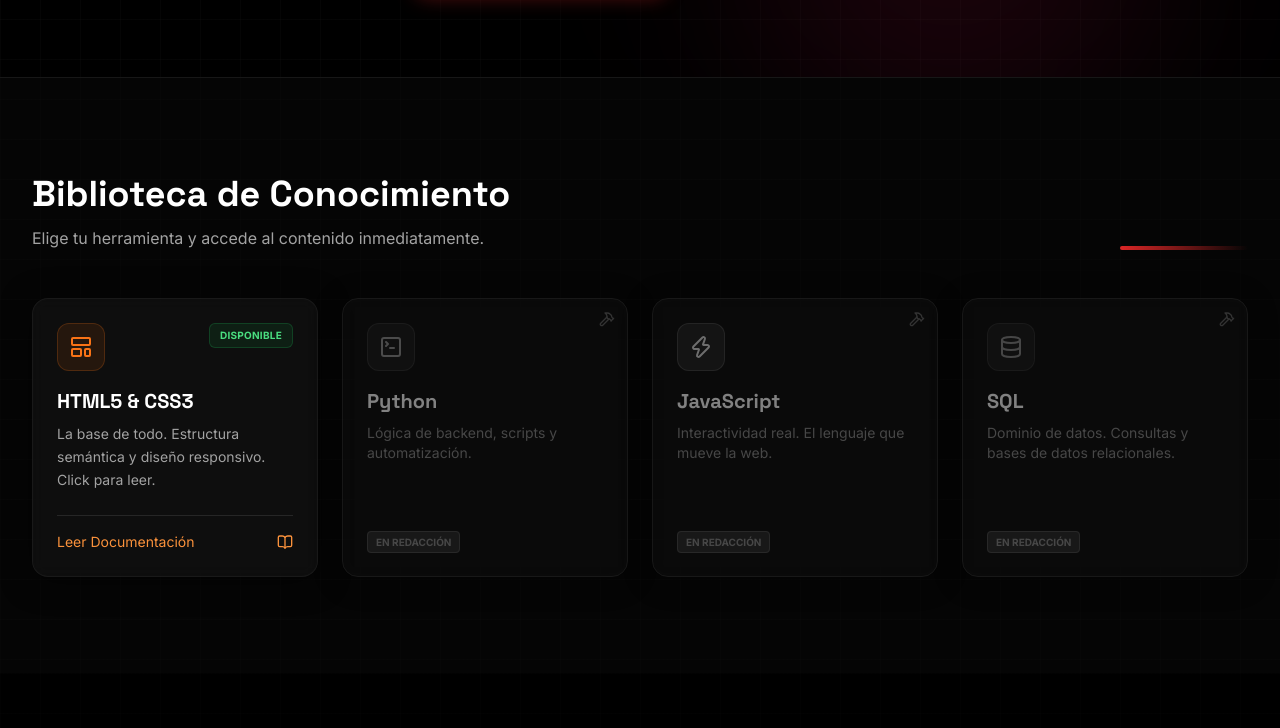
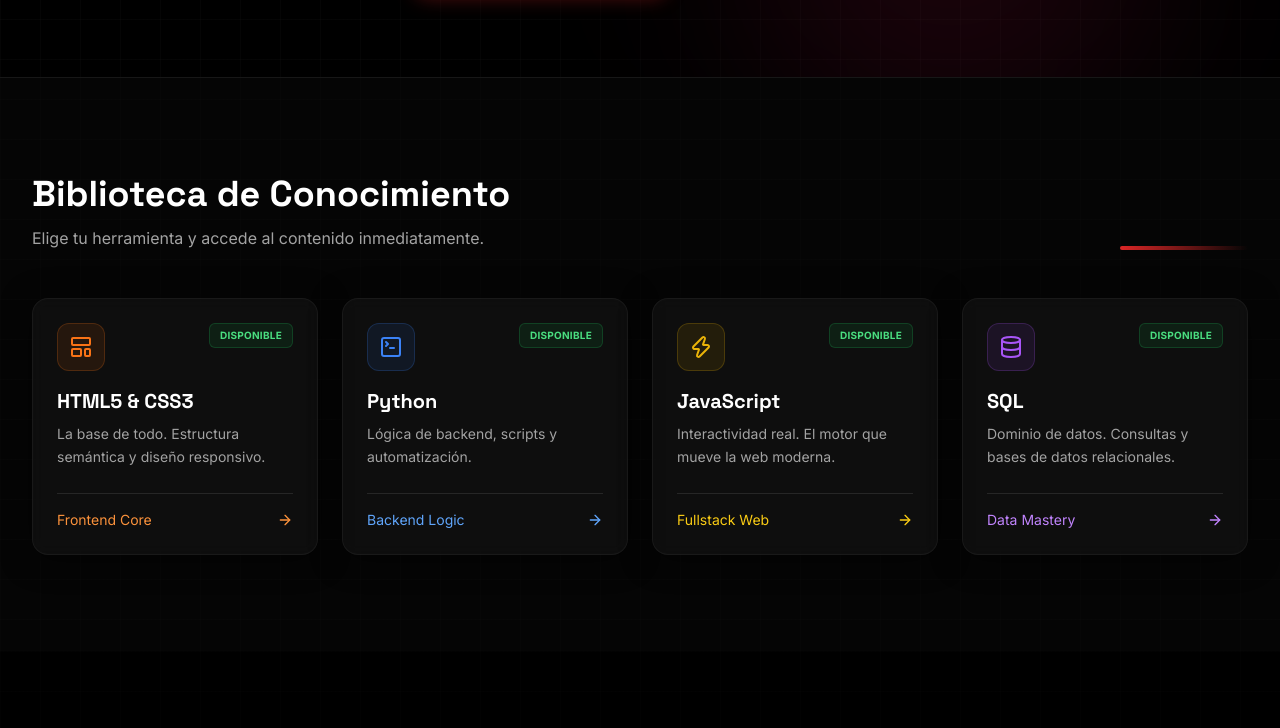
Before and after one commit to blqa/godsplan-coding, a plain HTML site: page index.html in a window 1280 px wide. Shown: the part 581-1309 px from the top of the page. Drawn offline with nearby package versions, Linux system fonts and the light colour scheme.

Commit message:
Update index.html

```diff
--- a/index.html
+++ b/index.html
@@ -150,10 +150,10 @@
 
             <div class="grid grid-cols-1 md:grid-cols-2 lg:grid-cols-4 gap-6">
 
-                <!-- 1. HTML5 & CSS (ACTIVA) -->
-                <a href="https://coding.godsplan.site/html5" target="_blank" class="group glass-card rounded-2xl p-6 hover:border-red-500/50 transition-all duration-300 hover:-translate-y-2 relative overflow-hidden block">
-                    <!-- Glow Effect on Hover -->
-                    <div class="absolute -inset-1 bg-gradient-to-r from-orange-600 to-red-600 rounded-2xl blur opacity-0 group-hover:opacity-20 transition duration-500"></div>
+                <!-- 1. HTML5 & CSS (ACTIVO) -->
+                <a href="html5.html" class="group glass-card rounded-2xl p-6 hover:border-orange-500/50 transition-all duration-300 hover:-translate-y-2 relative overflow-hidden block">
+                    <!-- Glow Effect -->
+                    <div class="absolute -inset-1 bg-gradient-to-r from-orange-600 to-orange-400 rounded-2xl blur opacity-0 group-hover:opacity-20 transition duration-500"></div>
 
                     <div class="relative flex flex-col h-full">
                         <div class="flex justify-between items-start mb-4">
@@ -166,77 +166,89 @@
                         </div>
                         <h3 class="text-xl font-bold text-white mb-2 group-hover:text-orange-400 transition-colors">HTML5 & CSS3</h3>
                         <p class="text-neutral-400 text-sm mb-6 leading-relaxed">
-                            La base de todo. Estructura semántica y diseño responsivo. Click para leer.
+                            La base de todo. Estructura semántica y diseño responsivo.
                         </p>
                         <div class="mt-auto pt-4 border-t border-neutral-800 flex items-center justify-between text-sm text-orange-400 font-medium">
-                            <span>Leer Documentación</span>
-                            <i data-lucide="book-open" class="w-4 h-4 group-hover:scale-110 transition-transform"></i>
+                            <span>Frontend Core</span>
+                            <i data-lucide="arrow-right" class="w-4 h-4 group-hover:translate-x-1 transition-transform"></i>
                         </div>
                     </div>
                 </a>
 
-                <!-- 2. Python (INACTIVA) -->
-                <div class="glass-card rounded-2xl p-6 border-neutral-800 opacity-60 hover:opacity-80 transition-opacity cursor-not-allowed relative overflow-hidden">
-                    <div class="absolute top-0 right-0 p-3">
-                         <i data-lucide="hammer" class="w-4 h-4 text-neutral-600"></i>
-                    </div>
-                    <div class="flex flex-col h-full grayscale hover:grayscale-0 transition-all duration-500">
-                        <div class="mb-4">
-                            <div class="w-12 h-12 rounded-xl bg-blue-500/10 border border-blue-500/20 flex items-center justify-center text-blue-500">
+                <!-- 2. Python (ACTIVO) -->
+                <a href="python.html" class="group glass-card rounded-2xl p-6 hover:border-blue-500/50 transition-all duration-300 hover:-translate-y-2 relative overflow-hidden block">
+                    <!-- Glow Effect -->
+                    <div class="absolute -inset-1 bg-gradient-to-r from-blue-600 to-blue-400 rounded-2xl blur opacity-0 group-hover:opacity-20 transition duration-500"></div>
+
+                    <div class="relative flex flex-col h-full">
+                        <div class="flex justify-between items-start mb-4">
+                            <div class="w-12 h-12 rounded-xl bg-blue-500/10 border border-blue-500/20 flex items-center justify-center text-blue-500 group-hover:scale-110 transition-transform duration-300">
                                 <i data-lucide="terminal-square" class="w-6 h-6"></i>
                             </div>
+                            <span class="px-2.5 py-1 rounded-md text-[10px] font-bold bg-green-500/10 text-green-400 border border-green-500/20 uppercase tracking-wide">
+                                Disponible
+                            </span>
                         </div>
-                        <h3 class="text-xl font-bold text-neutral-300 mb-2">Python</h3>
-                        <p class="text-neutral-500 text-sm mb-4">
+                        <h3 class="text-xl font-bold text-white mb-2 group-hover:text-blue-400 transition-colors">Python</h3>
+                        <p class="text-neutral-400 text-sm mb-6 leading-relaxed">
                             Lógica de backend, scripts y automatización.
                         </p>
-                        <div class="mt-auto">
-                            <span class="px-2 py-1 rounded text-[10px] font-bold bg-neutral-800 text-neutral-500 border border-neutral-700 uppercase">En Redacción</span>
+                        <div class="mt-auto pt-4 border-t border-neutral-800 flex items-center justify-between text-sm text-blue-400 font-medium">
+                            <span>Backend Logic</span>
+                            <i data-lucide="arrow-right" class="w-4 h-4 group-hover:translate-x-1 transition-transform"></i>
                         </div>
                     </div>
-                </div>
+                </a>
 
-                <!-- 3. JavaScript (INACTIVA) -->
-                <div class="glass-card rounded-2xl p-6 border-neutral-800 opacity-60 hover:opacity-80 transition-opacity cursor-not-allowed relative overflow-hidden">
-                    <div class="absolute top-0 right-0 p-3">
-                         <i data-lucide="hammer" class="w-4 h-4 text-neutral-600"></i>
-                    </div>
-                    <div class="flex flex-col h-full grayscale hover:grayscale-0 transition-all duration-500">
-                        <div class="mb-4">
-                            <div class="w-12 h-12 rounded-xl bg-yellow-500/10 border border-yellow-500/20 flex items-center justify-center text-yellow-500">
+                <!-- 3. JavaScript (ACTIVO) -->
+                <a href="javascript.html" class="group glass-card rounded-2xl p-6 hover:border-yellow-500/50 transition-all duration-300 hover:-translate-y-2 relative overflow-hidden block">
+                    <!-- Glow Effect -->
+                    <div class="absolute -inset-1 bg-gradient-to-r from-yellow-600 to-yellow-400 rounded-2xl blur opacity-0 group-hover:opacity-20 transition duration-500"></div>
+
+                    <div class="relative flex flex-col h-full">
+                        <div class="flex justify-between items-start mb-4">
+                            <div class="w-12 h-12 rounded-xl bg-yellow-500/10 border border-yellow-500/20 flex items-center justify-center text-yellow-500 group-hover:scale-110 transition-transform duration-300">
                                 <i data-lucide="zap" class="w-6 h-6"></i>
                             </div>
+                            <span class="px-2.5 py-1 rounded-md text-[10px] font-bold bg-green-500/10 text-green-400 border border-green-500/20 uppercase tracking-wide">
+                                Disponible
+                            </span>
                         </div>
-                        <h3 class="text-xl font-bold text-neutral-300 mb-2">JavaScript</h3>
-                        <p class="text-neutral-500 text-sm mb-4">
-                            Interactividad real. El lenguaje que mueve la web.
+                        <h3 class="text-xl font-bold text-white mb-2 group-hover:text-yellow-400 transition-colors">JavaScript</h3>
+                        <p class="text-neutral-400 text-sm mb-6 leading-relaxed">
+                            Interactividad real. El motor que mueve la web moderna.
                         </p>
-                        <div class="mt-auto">
-                            <span class="px-2 py-1 rounded text-[10px] font-bold bg-neutral-800 text-neutral-500 border border-neutral-700 uppercase">En Redacción</span>
+                        <div class="mt-auto pt-4 border-t border-neutral-800 flex items-center justify-between text-sm text-yellow-400 font-medium">
+                            <span>Fullstack Web</span>
+                            <i data-lucide="arrow-right" class="w-4 h-4 group-hover:translate-x-1 transition-transform"></i>
                         </div>
                     </div>
-                </div>
+                </a>
 
-                <!-- 4. SQL (INACTIVA) -->
-                <div class="glass-card rounded-2xl p-6 border-neutral-800 opacity-60 hover:opacity-80 transition-opacity cursor-not-allowed relative overflow-hidden">
-                    <div class="absolute top-0 right-0 p-3">
-                         <i data-lucide="hammer" class="w-4 h-4 text-neutral-600"></i>
-                    </div>
-                    <div class="flex flex-col h-full grayscale hover:grayscale-0 transition-all duration-500">
-                        <div class="mb-4">
-                            <div class="w-12 h-12 rounded-xl bg-purple-500/10 border border-purple-500/20 flex items-center justify-center text-purple-500">
+                <!-- 4. SQL (ACTIVO) -->
+                <a href="sql.html" class="group glass-card rounded-2xl p-6 hover:border-purple-500/50 transition-all duration-300 hover:-translate-y-2 relative overflow-hidden block">
+                    <!-- Glow Effect -->
+                    <div class="absolute -inset-1 bg-gradient-to-r from-purple-600 to-purple-400 rounded-2xl blur opacity-0 group-hover:opacity-20 transition duration-500"></div>
+
+                    <div class="relative flex flex-col h-full">
+                        <div class="flex justify-between items-start mb-4">
+                            <div class="w-12 h-12 rounded-xl bg-purple-500/10 border border-purple-500/20 flex items-center justify-center text-purple-500 group-hover:scale-110 transition-transform duration-300">
                                 <i data-lucide="database" class="w-6 h-6"></i>
                             </div>
+                            <span class="px-2.5 py-1 rounded-md text-[10px] font-bold bg-green-500/10 text-green-400 border border-green-500/20 uppercase tracking-wide">
+                                Disponible
+                            </span>
                         </div>
-                        <h3 class="text-xl font-bold text-neutral-300 mb-2">SQL</h3>
-                        <p class="text-neutral-500 text-sm mb-4">
+                        <h3 class="text-xl font-bold text-white mb-2 group-hover:text-purple-400 transition-colors">SQL</h3>
+                        <p class="text-neutral-400 text-sm mb-6 leading-relaxed">
                             Dominio de datos. Consultas y bases de datos relacionales.
                         </p>
-                        <div class="mt-auto">
-                            <span class="px-2 py-1 rounded text-[10px] font-bold bg-neutral-800 text-neutral-500 border border-neutral-700 uppercase">En Redacción</span>
+                        <div class="mt-auto pt-4 border-t border-neutral-800 flex items-center justify-between text-sm text-purple-400 font-medium">
+                            <span>Data Mastery</span>
+                            <i data-lucide="arrow-right" class="w-4 h-4 group-hover:translate-x-1 transition-transform"></i>
                         </div>
                     </div>
-                </div>
+                </a>
 
             </div>
         </div>
```
